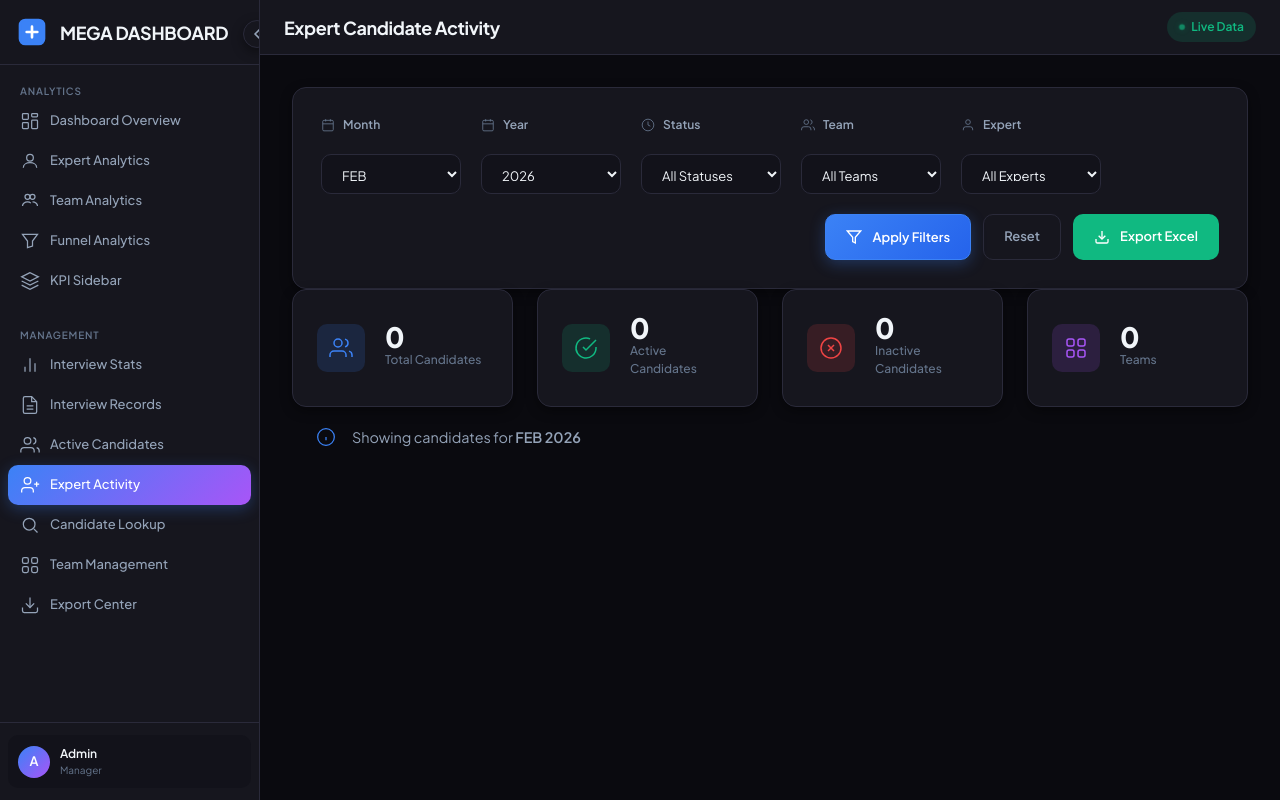
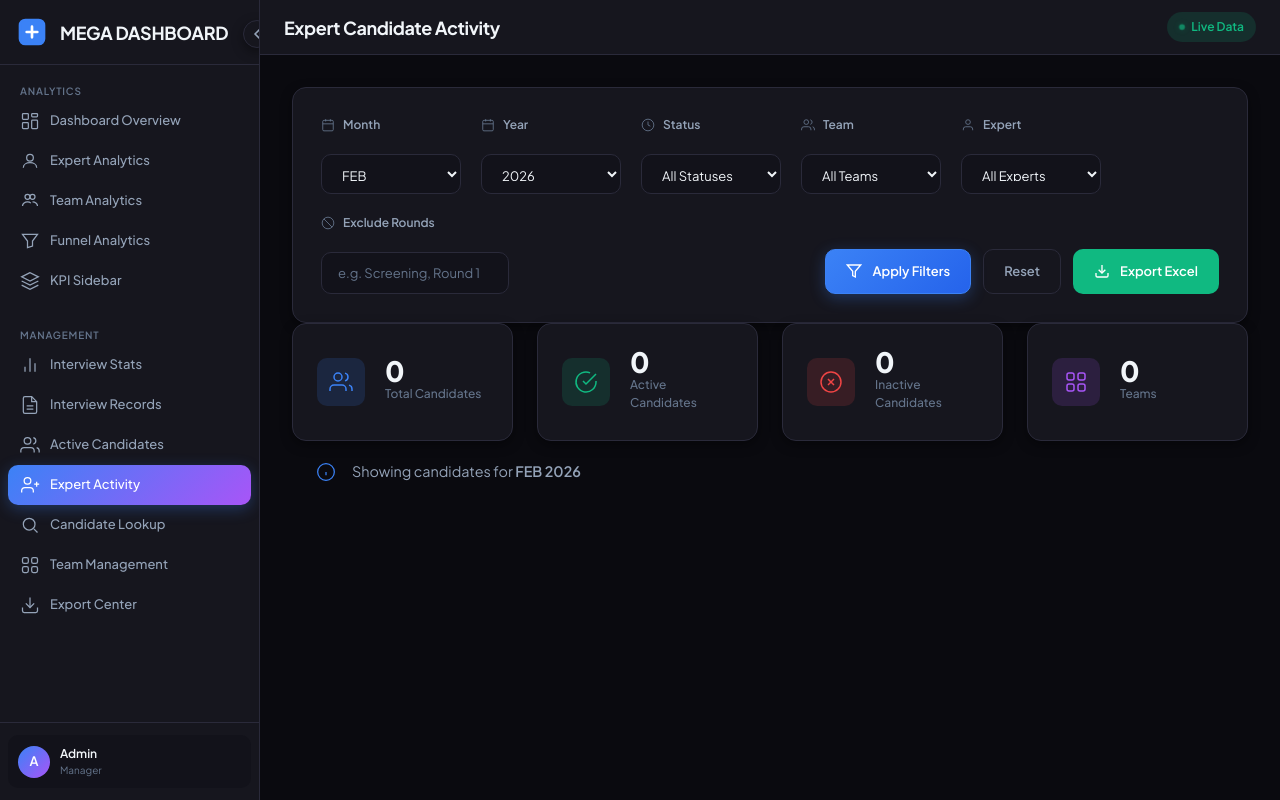
Before and after one commit to DevAdvancer/DashboardFiltter, a Flask app: page /candidates/expert-activity in a window 1280 px wide. Run offline with Flask 3, Linux system fonts and the light colour scheme; data that the repository does not hold is empty; parts of the project's set-up code (start-up, migrations or seed data) failed here and were passed over.

Commit message:
Added the changes

```diff
--- a/routes/analytics.py
+++ b/routes/analytics.py
@@ -43,9 +43,18 @@ def pct(num, den):
 
 
 def get_date_filter_strings():
-    """Get date filter as strings for taskBody collection."""
+    """
+    Get date filter as strings for taskBody collection.
+    Defaults to current month if not provided.
+    """
     start_date = request.args.get('start_date', '')
     end_date = request.args.get('end_date', '')
+
+    if not start_date and not end_date:
+        today = datetime.now()
+        start_date = today.replace(day=1).strftime('%Y-%m-%d')
+        end_date = today.strftime('%Y-%m-%d')
+
     return start_date, end_date
 
 
--- a/routes/candidates.py
+++ b/routes/candidates.py
@@ -161,7 +161,7 @@ def candidate_lookup():
     )
 
 
-def fetch_expert_activity_data(month_s, year_s, status_f, team_f=None, expert_f=None, include_all_candidates=False):
+def fetch_expert_activity_data(month_s, year_s, status_f, team_f=None, expert_f=None, include_all_candidates=False, exclude_rounds=None):
     """
     Shared function to fetch expert activity data.
     """
@@ -192,6 +192,19 @@ def fetch_expert_activity_data(month_s, year_s, status_f, team_f=None, expert_f=
 
     if status_f:
         match_query["status"] = status_f
+
+    # Apply Exclude Rounds filter
+    if exclude_rounds:
+        if isinstance(exclude_rounds, str):
+            rounds_to_exclude = [r.strip() for r in exclude_rounds.split(',') if r.strip()]
+        else:
+            rounds_to_exclude = exclude_rounds
+
+        if rounds_to_exclude:
+            # Use $nor to exclude documents where actualRound matches any of the patterns (case-insensitive)
+            nor_conditions = [{"actualRound": {"$regex": r, "$options": "i"}} for r in rounds_to_exclude]
+            if nor_conditions:
+                 match_query["$nor"] = nor_conditions
 
     # Query taskBody for interview details
     interview_pipeline = [
@@ -443,9 +456,10 @@ def expert_candidate_activity():
     status_filter = request.args.get('status', '')
     team_filter = request.args.get('team', '')
     expert_filter = request.args.get('expert', '')
+    exclude_rounds = request.args.get('exclude_rounds', '')
 
     # Fetch data using shared function
-    team_data, summary = fetch_expert_activity_data(month, year, status_filter, team_filter, expert_filter)
+    team_data, summary = fetch_expert_activity_data(month, year, status_filter, team_filter, expert_filter, exclude_rounds=exclude_rounds)
 
     # Get all teams and experts for dropdowns (unfiltered)
     teams_db = get_teams_db()
@@ -479,6 +493,7 @@ def expert_candidate_activity():
         selected_status=status_filter,
         selected_team=team_filter,
         selected_expert=expert_filter,
+        exclude_rounds=exclude_rounds,
         all_teams=all_teams,
         all_experts=all_experts
     )
@@ -496,10 +511,11 @@ def export_expert_activity():
     status_filter = request.args.get('status', '')
     team_filter = request.args.get('team', '')
     expert_filter = request.args.get('expert', '')
+    exclude_rounds = request.args.get('exclude_rounds', '')
 
     # Fetch data using shared function
     team_data, _ = fetch_expert_activity_data(
-        month, year, status_filter, team_filter, expert_filter, include_all_candidates=True
+        month, year, status_filter, team_filter, expert_filter, include_all_candidates=True, exclude_rounds=exclude_rounds
     )
 
     # Build Excel data
@@ -653,9 +669,9 @@ def active_candidates():
         min_interviews = 2
 
     try:
-        months = int(request.args.get('months', 3))
+        months = int(request.args.get('months', 1))
     except ValueError:
-        months = 3
+        months = 1
 
     team_filter = request.args.get('team', '')
     expert_filter = request.args.get('expert', '')
--- a/templates/expert_activity.html
+++ b/templates/expert_activity.html
@@ -88,6 +88,16 @@
                         {% endfor %}
                     </select>
                 </div>
+                <div class="filter-item">
+                    <label>
+                        <svg class="label-icon" viewBox="0 0 24 24" fill="none" stroke="currentColor" stroke-width="1.5">
+                            <circle cx="12" cy="12" r="10"></circle>
+                            <line x1="4.93" y1="4.93" x2="19.07" y2="19.07"></line>
+                        </svg>
+                        Exclude Rounds
+                    </label>
+                    <input type="text" name="exclude_rounds" class="text-input" placeholder="e.g. Screening, Round 1" value="{{ exclude_rounds }}">
+                </div>
                 <div class="filter-actions">
                     <button type="submit" class="btn btn-primary">
                         <svg viewBox="0 0 24 24" fill="none" stroke="currentColor" stroke-width="2" width="16" height="16">
@@ -96,7 +106,7 @@
                         Apply Filters
                     </button>
                     <a href="{{ url_for('candidates.expert_candidate_activity') }}" class="btn btn-ghost">Reset</a>
-                    <a href="{{ url_for('candidates.export_expert_activity', month=selected_month, year=selected_year, status=selected_status, team=selected_team, expert=selected_expert) }}" class="btn btn-success" style="background-color: #10b981; color: white;">
+                    <a href="{{ url_for('candidates.export_expert_activity', month=selected_month, year=selected_year, status=selected_status, team=selected_team, expert=selected_expert, exclude_rounds=exclude_rounds) }}" class="btn btn-success" style="background-color: #10b981; color: white;">
                         <svg viewBox="0 0 24 24" fill="none" stroke="currentColor" stroke-width="2" width="16" height="16">
                             <path d="M21 15v4a2 2 0 0 1-2 2H5a2 2 0 0 1-2-2v-4"></path>
                             <polyline points="7 10 12 15 17 10"></polyline>
```
Also changed, not shown: routes/kpi.py (+12 -0 lines).
